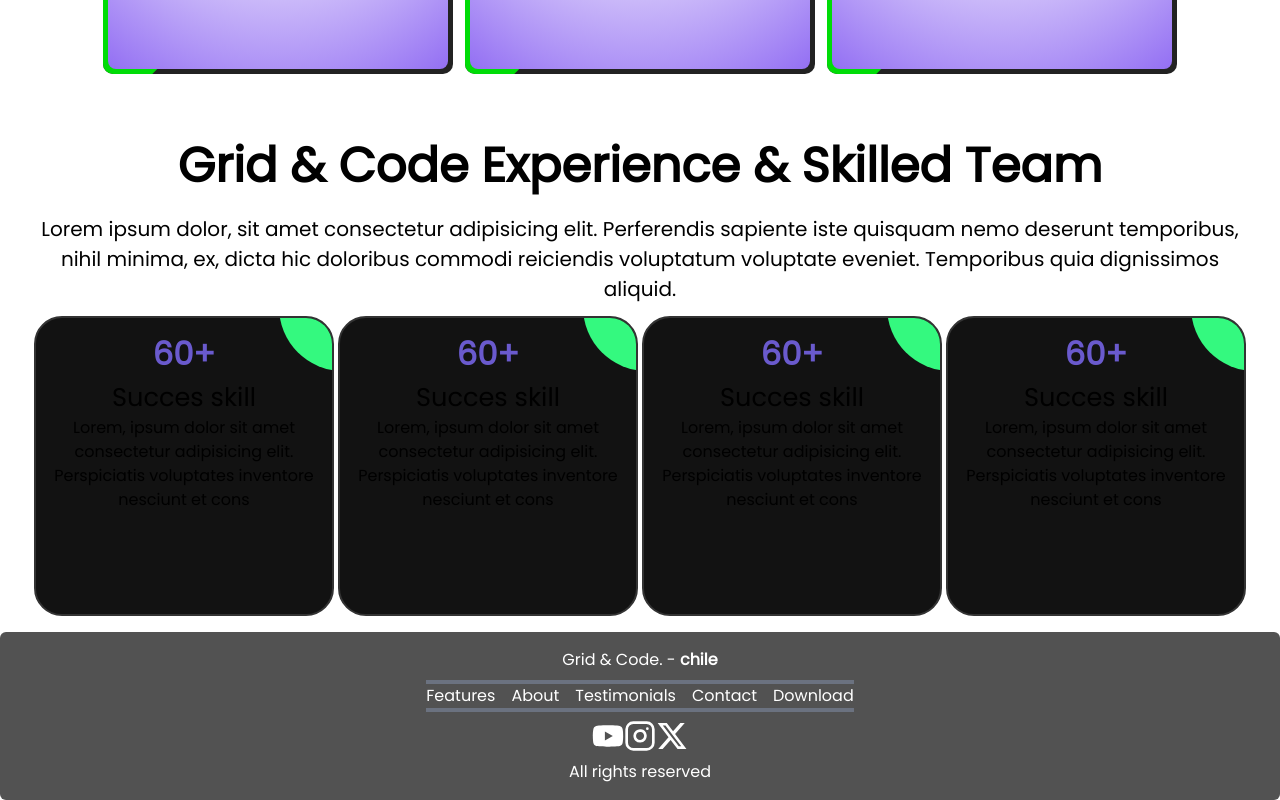
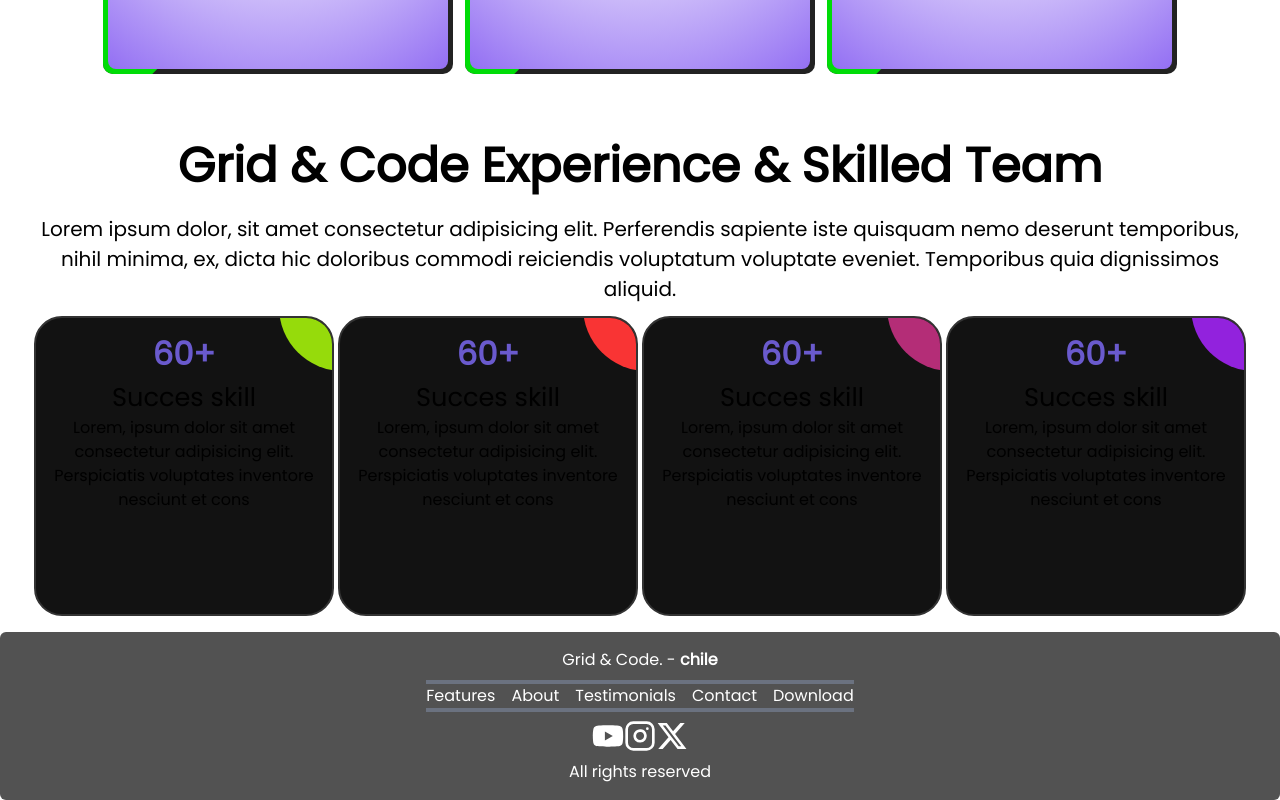
Before and after one commit to BnjmStd/FoodDraftDb-, a Next.js app: page / in a window 1280 px wide. Shown: the part 1802-2602 px from the top of the page. Built offline with nearby package versions, Linux system fonts and the light colour scheme.

Commit message:
hover fix landing page

```diff
--- a/src/app/(header)/About.css
+++ b/src/app/(header)/About.css
@@ -91,7 +91,36 @@
             position: relative;
             overflow: hidden;
             background-color: #121212;
-            transition: all 0.5s ease;
+            transition: all .9s ease;
+            z-index: 3;
+
+            &:nth-child(1) .about__card-bg {
+                background-color: #96db0b;
+            }
+
+            &:nth-child(2) .about__card-bg {
+                background-color: #f93434;
+            }
+
+            &:nth-child(3) .about__card-bg {
+                background-color: #b42d77;
+            }
+
+            &:nth-child(4) .about__card-bg {
+                background-color: #9222dd;
+            }
+
+            &:hover {
+                & .about__card-bg {
+                    transform: scale(10);
+                    z-index: -1; /* Envía el fondo hacia atrás */
+                }
+
+                & h1, & h3, & p {
+                    color: white;
+                    z-index: 2; /* Asegura que el texto esté por encima */
+                }
+            }
 
             & .about__card-bg {
                 height: 128px;
@@ -102,35 +131,28 @@
                 right: -75px;
                 border-radius: 50%;
                 z-index: 1;
-                transition: all 0.5s ease;
+                transition: all 0.6s ease;
+            }
 
-                &:hover {
-                    transform: scale(10);
-                    z-index: 0;
-                }
-
+            & h1, & h3, & p {
+                transition: all .5s ease;
             }
 
             & h1 {
                 font-size: 2rem;
                 font-weight: bold;
                 color: slateblue;
-                z-index: 2;
             }
 
             & h3 {
                 font-size: 1.6rem;
                 font-weight: lighter;
-                z-index: 2;
             }
 
             & p {
                 text-wrap: pretty;
                 text-overflow: ellipsis;
-                z-index: 2;
             }
         }
-
     }
-
 }
```
